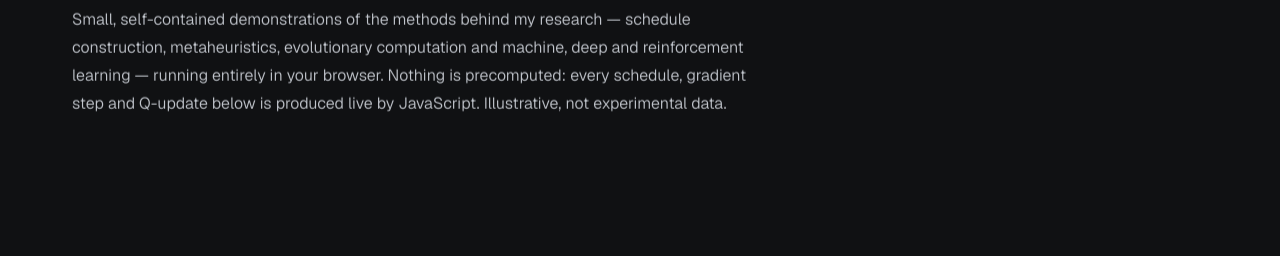
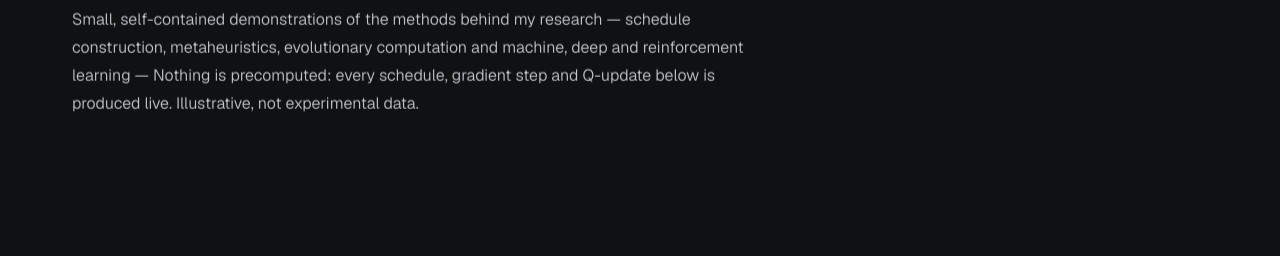
Before and after one commit to wasif-ai-opt/wasifullah.github.io, a plain HTML site: page simulations.html in a window 1280 px wide. Shown: the part 357-613 px from the top of the page. Drawn offline with nearby package versions, Linux system fonts and the light colour scheme; animation ran at ten frames a second.

Commit message:
Update simulations description for better clarity
Revised the description of simulations for clarity.

```diff
--- a/simulations.html
+++ b/simulations.html
@@ -37,9 +37,8 @@
       <p class="lede">
         Small, self-contained demonstrations of the methods behind my research —
         schedule construction, metaheuristics, evolutionary computation and
-        machine, deep and reinforcement learning — running entirely in your
-        browser. Nothing is precomputed: every schedule, gradient step and
-        Q-update below is produced live by JavaScript.
+        machine, deep and reinforcement learning — Nothing is precomputed:
+        every schedule, gradient step and Q-update below is produced live.
         Illustrative, not experimental data.
       </p>
     </section>
```
